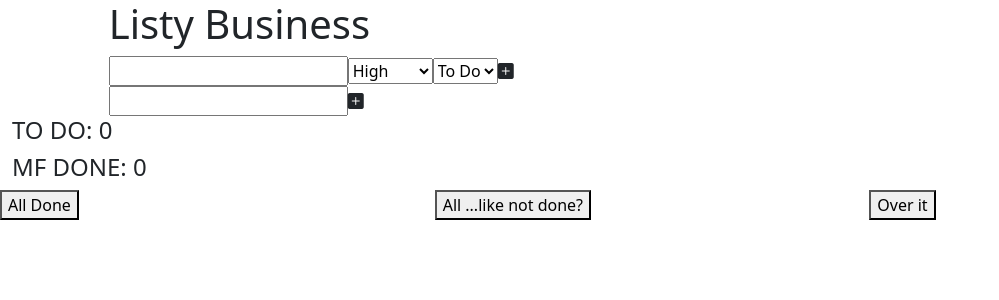
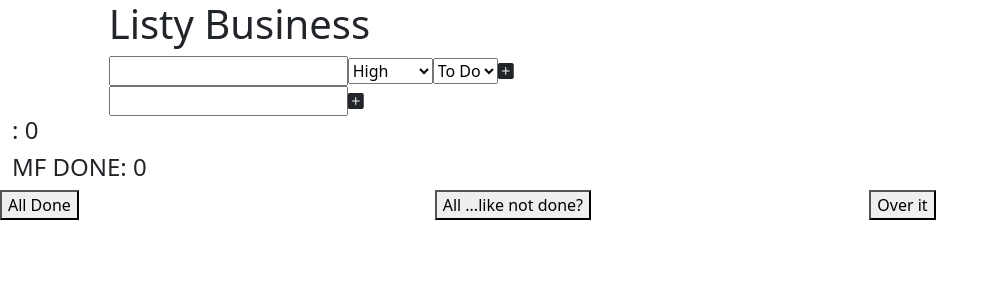
Before and after one commit to tkcthulhu/listy-business, a React (Create React App) app in the folder app/: page / in a window 1280 px wide. Shown: the top 300 px of the page, without its empty margins (0-999 px from the left). Built offline with nearby package versions, Linux system fonts and the light colour scheme.

Commit message:
app no longer crashes

```diff
--- a/app/src/Lists.jsx
+++ b/app/src/Lists.jsx
@@ -34,19 +34,7 @@ export function SetList(props) {
         for (let i = 0; i < currentList.length; i++) {
             if (currentList[i].status === true) {
 
-                let listName = currentList[i].input
-
-                activeItems.push(
-                    <div className="row-10 justify-constent-center" id={currentList[i].list + i} key={currentList[i].list + i}>
-                        <div className="col-6 d-flex">
-                            {currentList[i].input}
-                        </div>
-                        <div className='col-2'>
-                            <i className="bi bi-check-circle-fill align-self-end" onClick={() => setToActive(currentList, i)}></i>
-                            <i className="bi bi-x-circle-fill align-self-end" onClick={() => deleteItem(currentList[i].id)}></i>
-                        </div>
-                    </div>
-                )
+                activeItems.push(currentList[i])
             }
         } return activeItems
     }
@@ -69,11 +57,44 @@ export function SetList(props) {
         } return inactiveItems
     }
 
+    function buildList(items) {
+
+        let listName = ''
+
+        let thisList = []
+
+        for (let i = 0; i < items.length; i++) {
+
+            thisList.push(
+                <div className="row-10 justify-constent-center" id={items[i].list + i} key={items[i].list + i}>
+                    <div className="col-6 d-flex">
+                        {items[i].input}
+                    </div>
+                    <div className='col-2'>
+                        <i className="bi bi-check-circle-fill align-self-end" onClick={() => setToActive(items, i)}></i>
+                        <i className="bi bi-x-circle-fill align-self-end" onClick={() => deleteItem(items[i].id)}></i>
+                    </div>
+                </div>
+            )
+
+            listName = items[0].list
+        }
+
+        return(
+            <>
+                <h4>
+                    {listName} : {thisList.length}
+                </h4>
+                {thisList}
+            </>
+        )
+
+    }
+
     return(
         <>
             <div className="container-fluid">
-                <h4>TO DO: {activeItems.length}</h4>
-                {filterActive()}
+                {buildList(filterActive())}
                 <h4>MF DONE: {inactiveItems.length}</h4>
                 {filterInactive()}
             </div>
--- a/app/src/UserInput.jsx
+++ b/app/src/UserInput.jsx
@@ -52,7 +52,7 @@ function UserInput(props) {
             <option value="Low">Low</option>
         </select>
         <select name="list" ref={listSelect}>
-            <option value="default">To Do</option>
+            <option value="To Do">To Do</option>
             {userListsBuild()}
         </select>
         <i className="bi bi-plus-square-fill" onClick={() => {addItem()}}></i>
```
